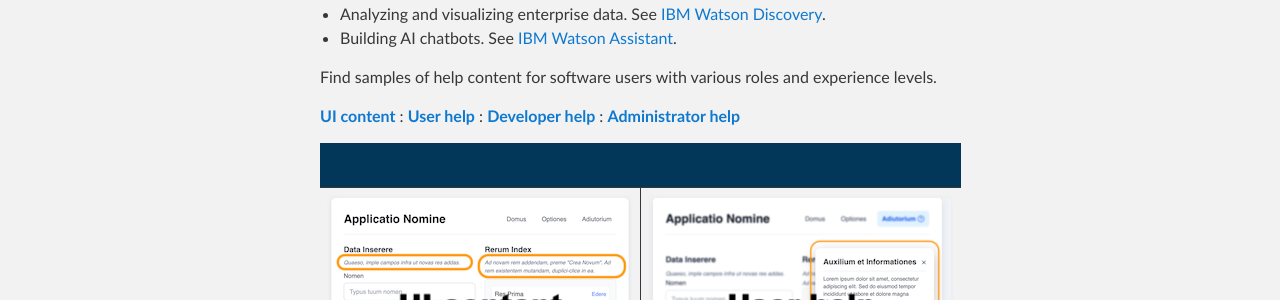
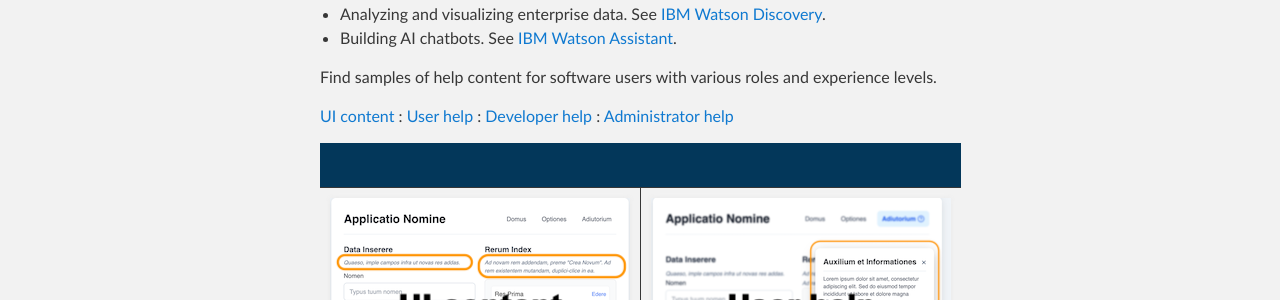
Before and after one commit to michelle-miller/michelle-miller.github.io, a Jekyll site: the page built from index.md, in a window 1280 px wide. Shown: the part 433-733 px from the top of the page. Built offline with Jekyll 4.4.1, drawn with Linux system fonts in a browser that asks for light colours; our own code applies the rules of GitHub Pages for plain Markdown files.

Commit message:
removing bolding

```diff
--- a/index.md
+++ b/index.md
@@ -10,7 +10,7 @@ Find samples of help content for software users with various roles and experienc
 
 <!-- [UI content](#user-interface-content){: .btn} [User help](#user-help){: .btn} [Developer help](#developer-help){: .btnwide} [Administrator help](#administrator-help){: .btnwide} -->
 
-[**UI content**](#user-interface-content) : [**User help**](#user-help) : [**Developer help**](#developer-help) : [**Administrator help**](#administrator-help)
+[UI content](#user-interface-content) : [User help](#user-help) : [Developer help](#developer-help) : [Administrator help](#administrator-help)
 
 | | |
 |-|-|
```
